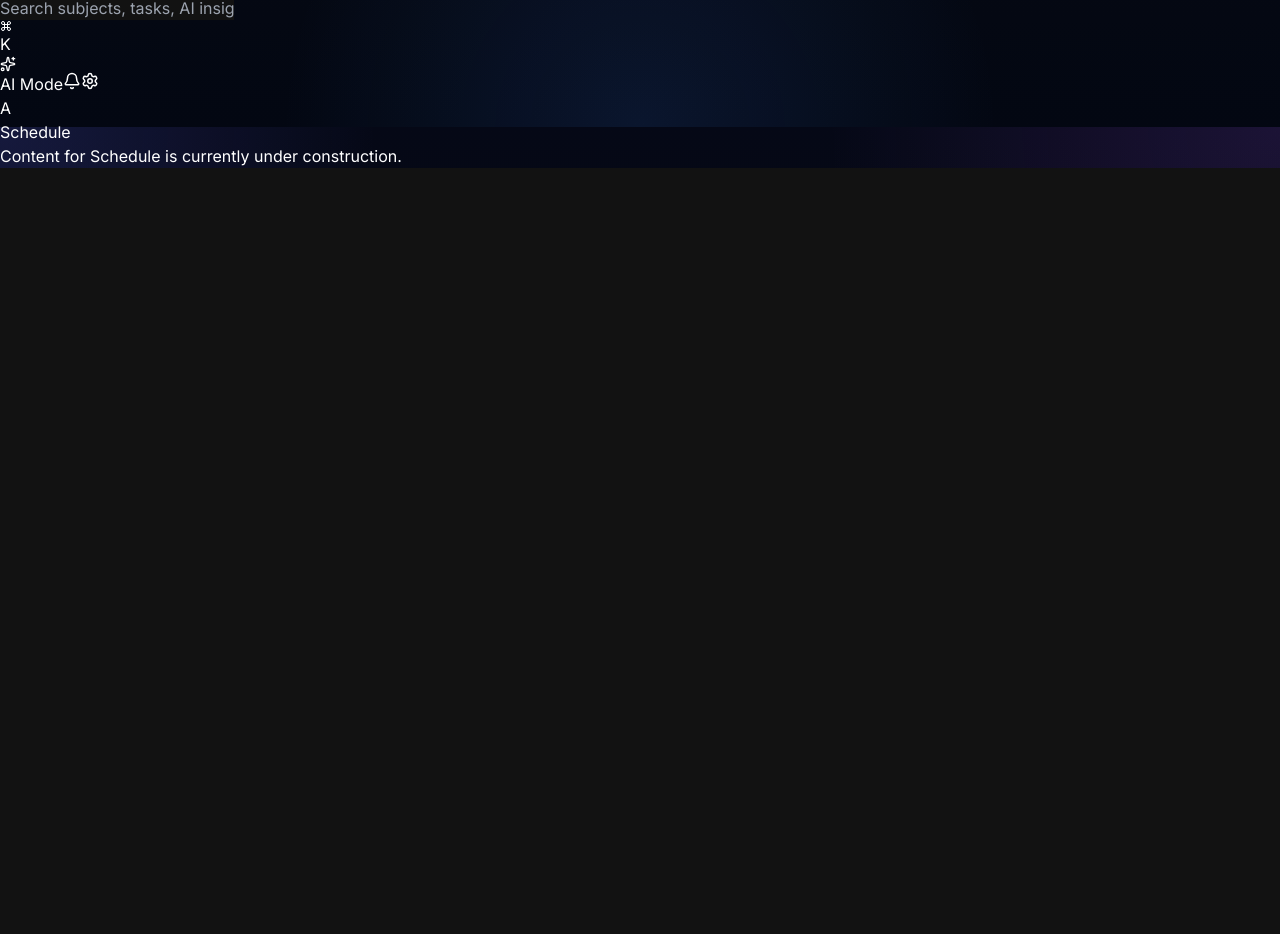
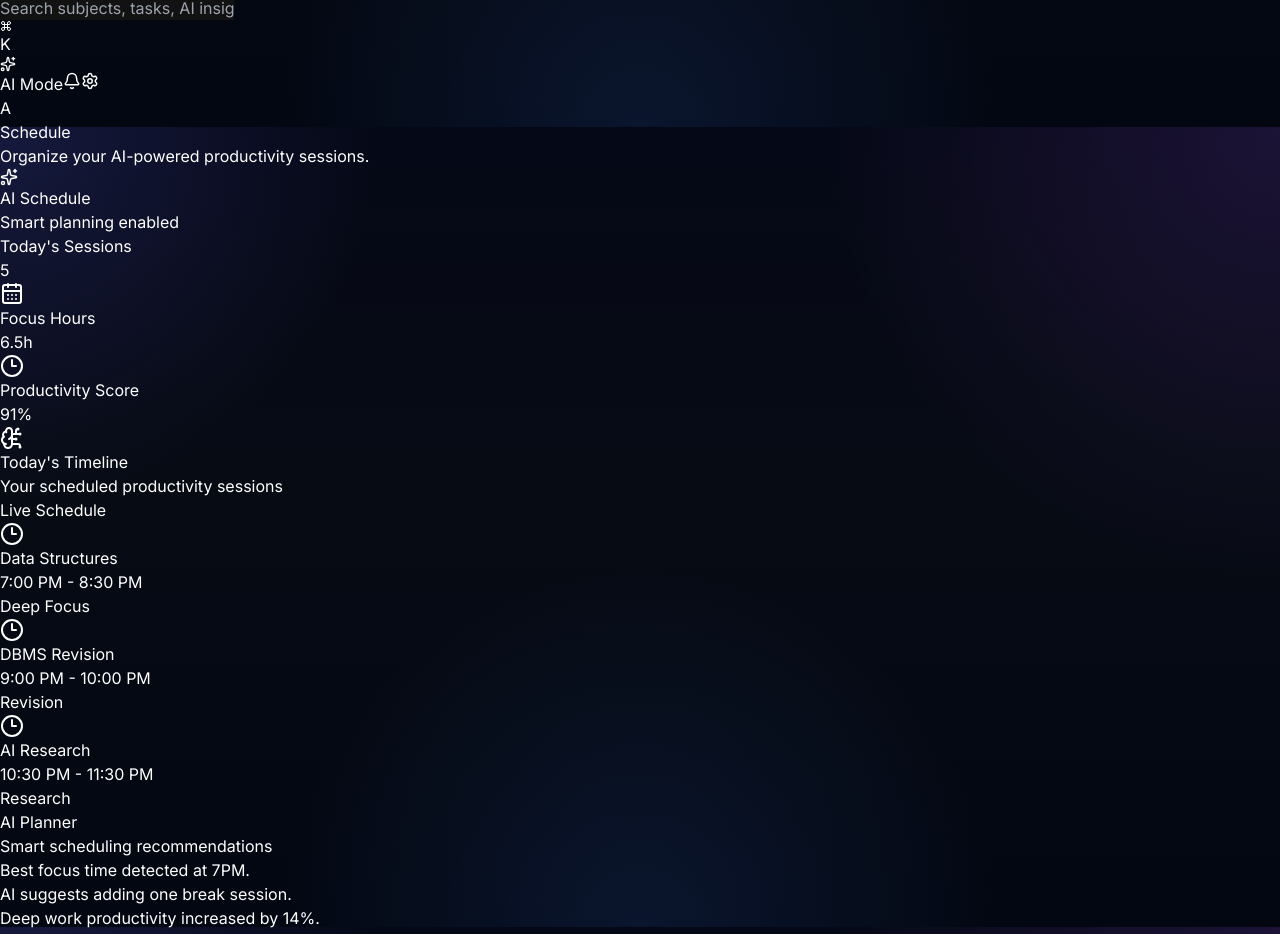
Before and after one commit to Aayushhh4518/Study-AI, a React (Vite) app in the folder test-project/frontend/: page /schedule in a window 1280 px wide. Shown: the part 673-1607 px from the top of the page. Before the commit the page ends 841 px from the top, so only its background shows below. Built offline with nearby package versions, Linux system fonts and the light colour scheme; sample sign-in values are in the browser's storage.

Commit message:
added schedule in the ui

```diff
--- a/test-project/frontend/src/App.jsx
+++ b/test-project/frontend/src/App.jsx
@@ -13,6 +13,7 @@ import Dashboard from "./pages/Dashboard";
 import FocusTimer from "./pages/FocusTimer";
 import Subjects from "./pages/Subjects";
 import Tasks from "./pages/Tasks";
+import Schedule from "./pages/Schedule";
 
 // Temporary placeholders for routing safety
 function PlaceholderPage({ title }) {
@@ -53,7 +54,7 @@ function App() {
 
           <Route
             path="schedule"
-            element={<PlaceholderPage title="Schedule" />}
+            element={<Schedule />}
           />
 
           <Route
--- a/test-project/frontend/src/pages/Schedule.jsx
+++ b/test-project/frontend/src/pages/Schedule.jsx
@@ -1,118 +1,350 @@
-import React, { useState } from 'react';
-import { motion } from 'framer-motion';
-import { Calendar as CalendarIcon, Plus, Trash2, Clock } from 'lucide-react';
-import { useData } from '../store/DataContext';
-import Modal from '../components/ui/Modal';
+import { motion } from "framer-motion";
+
+import {
+  BrainCircuit,
+  CalendarDays,
+  Clock3,
+  Sparkles,
+} from "lucide-react";
+
+import PremiumCard from "../components/ui/premium-card";
+
+const sessions = [
+  {
+    subject: "Data Structures",
+    time: "7:00 PM - 8:30 PM",
+    type: "Deep Focus",
+    color: "from-violet-500 to-indigo-500",
+  },
+  {
+    subject: "DBMS Revision",
+    time: "9:00 PM - 10:00 PM",
+    type: "Revision",
+    color: "from-pink-500 to-rose-500",
+  },
+  {
+    subject: "AI Research",
+    time: "10:30 PM - 11:30 PM",
+    type: "Research",
+    color: "from-cyan-500 to-blue-500",
+  },
+];
 
 export default function Schedule() {
-  const { data, addEvent, deleteEvent, searchQuery } = useData();
-  const [isModalOpen, setIsModalOpen] = useState(false);
-  const [newEvent, setNewEvent] = useState({ title: '', date: '', time: '' });
-
-  const filteredEvents = data.events.filter(e => e.title.toLowerCase().includes(searchQuery.toLowerCase()));
-
-  const handleAdd = (e) => {
-    e.preventDefault();
-    if (!newEvent.title.trim()) return;
-    addEvent(newEvent);
-    setNewEvent({ title: '', date: '', time: '' });
-    setIsModalOpen(false);
-  };
-
   return (
     <motion.div
-      initial={{ opacity: 0, y: 20 }}
+      initial={{ opacity: 0, y: 15 }}
       animate={{ opacity: 1, y: 0 }}
-      className="max-w-7xl mx-auto flex flex-col gap-8 pb-12"
+      transition={{ duration: 0.4 }}
+      className="space-y-8"
     >
-      <div className="flex flex-col sm:flex-row items-start sm:items-end justify-between gap-4">
+      {/* HEADER */}
+      <div className="flex items-center justify-between">
         <div>
-          <h1 className="text-3xl font-bold text-white mb-2">Schedule</h1>
-          <p className="text-slate-400">Plan your week and never miss a study session.</p>
+          <h1
+            className="
+              text-5xl
+              font-bold
+              tracking-tight
+              bg-gradient-to-r
+              from-white
+              via-violet-200
+              to-blue-200
+              bg-clip-text
+              text-transparent
+            "
+          >
+            Schedule
+          </h1>
+
+          <p className="text-zinc-400 mt-3 text-lg">
+            Organize your AI-powered productivity sessions.
+          </p>
         </div>
-        <button
-          onClick={() => setIsModalOpen(true)}
-          className="bg-indigo-600 text-white px-6 py-2.5 rounded-full font-medium flex items-center gap-2 shadow-lg shadow-indigo-500/25 hover:bg-indigo-500 transition-colors"
+
+        {/* AI BADGE */}
+        <div
+          className="
+            flex items-center gap-3
+            rounded-2xl
+            border border-white/10
+            bg-white/[0.04]
+            px-5 py-3
+            backdrop-blur-xl
+          "
         >
-          <Plus className="w-5 h-5" /> Add Event
-        </button>
+          <div
+            className="
+              h-10 w-10
+              rounded-xl
+              bg-gradient-to-br
+              from-violet-500
+              to-blue-500
+              flex items-center justify-center
+              shadow-[0_0_35px_rgba(99,102,241,0.35)]
+            "
+          >
+            <Sparkles size={18} />
+          </div>
+
+          <div>
+            <p className="text-sm font-medium text-white">
+              AI Schedule
+            </p>
+
+            <p className="text-xs text-zinc-400">
+              Smart planning enabled
+            </p>
+          </div>
+        </div>
       </div>
 
-      <div className="grid grid-cols-1 gap-4">
-        {filteredEvents.length === 0 ? (
-          <div className="bg-slate-800/40 backdrop-blur-xl border border-slate-700/50 p-8 rounded-3xl shadow-xl flex flex-col items-center justify-center min-h-[400px]">
-            <div className="p-4 rounded-full bg-slate-700/50 text-indigo-500 mb-4">
-              <CalendarIcon className="w-8 h-8" />
+      {/* TOP STATS */}
+      <div className="grid grid-cols-1 md:grid-cols-3 gap-6">
+        <PremiumCard className="p-6">
+          <div className="flex items-center justify-between">
+            <div>
+              <p className="text-zinc-400 text-sm">
+                Today's Sessions
+              </p>
+
+              <h2 className="text-4xl font-bold mt-2">
+                5
+              </h2>
             </div>
-            <h3 className="text-xl font-bold text-white mb-2">No upcoming events</h3>
-            <p className="text-slate-400 max-w-sm text-center">Your schedule is clear. Enjoy your time or add new sessions.</p>
+
+            <div
+              className="
+                h-14 w-14
+                rounded-2xl
+                bg-gradient-to-br
+                from-violet-500/20
+                to-blue-500/20
+                border border-white/10
+                flex items-center justify-center
+              "
+            >
+              <CalendarDays className="text-violet-300" />
+            </div>
           </div>
-        ) : (
-          filteredEvents.map((event) => (
-            <motion.div layout key={event.id} className="bg-slate-800/40 backdrop-blur-xl border border-slate-700/50 p-6 rounded-2xl shadow-lg flex items-center justify-between group">
-              <div className="flex items-center gap-4">
-                <div className="bg-indigo-500/10 text-indigo-500 p-3 rounded-xl">
-                  <CalendarIcon className="w-6 h-6" />
+        </PremiumCard>
+
+        <PremiumCard className="p-6">
+          <div className="flex items-center justify-between">
+            <div>
+              <p className="text-zinc-400 text-sm">
+                Focus Hours
+              </p>
+
+              <h2 className="text-4xl font-bold mt-2">
+                6.5h
+              </h2>
+            </div>
+
+            <div
+              className="
+                h-14 w-14
+                rounded-2xl
+                bg-gradient-to-br
+                from-cyan-500/20
+                to-blue-500/20
+                border border-white/10
+                flex items-center justify-center
+              "
+            >
+              <Clock3 className="text-cyan-300" />
+            </div>
+          </div>
+        </PremiumCard>
+
+        <PremiumCard className="p-6">
+          <div className="flex items-center justify-between">
+            <div>
+              <p className="text-zinc-400 text-sm">
+                Productivity Score
+              </p>
+
+              <h2 className="text-4xl font-bold mt-2">
+                91%
+              </h2>
+            </div>
+
+            <div
+              className="
+                h-14 w-14
+                rounded-2xl
+                bg-gradient-to-br
+                from-emerald-500/20
+                to-green-500/20
+                border border-white/10
+                flex items-center justify-center
+              "
+            >
+              <BrainCircuit className="text-emerald-300" />
+            </div>
+          </div>
+        </PremiumCard>
+      </div>
+
+      {/* MAIN GRID */}
+      <div className="grid grid-cols-1 xl:grid-cols-3 gap-6">
+        {/* TIMELINE */}
+        <PremiumCard
+          className="
+            xl:col-span-2
+            p-6
+          "
+        >
+          <div className="flex items-center justify-between mb-8">
+            <div>
+              <h3 className="text-2xl font-semibold">
+                Today's Timeline
+              </h3>
+
+              <p className="text-zinc-400 mt-1">
+                Your scheduled productivity sessions
+              </p>
+            </div>
+
+            <div
+              className="
+                px-4 py-2
+                rounded-xl
+                bg-violet-500/10
+                border border-violet-500/20
+                text-sm text-violet-300
+              "
+            >
+              Live Schedule
+            </div>
+          </div>
+
+          <div className="space-y-5">
+            {sessions.map((session) => (
+              <div
+                key={session.subject}
+                className="
+                  flex items-center gap-5
+                  rounded-3xl
+                  border border-white/10
+                  bg-white/[0.03]
+                  p-5
+                  transition-all
+                  duration-300
+                  hover:bg-white/[0.05]
+                  hover:border-white/20
+                "
+              >
+                {/* TIME */}
+                <div
+                  className={`
+                    h-16
+                    w-16
+                    rounded-2xl
+                    bg-gradient-to-br
+                    ${session.color}
+                    flex items-center justify-center
+                    shadow-[0_0_30px_rgba(99,102,241,0.25)]
+                  `}
+                >
+                  <Clock3 size={24} />
                 </div>
-                <div>
-                  <h3 className="font-bold text-white mb-1">{event.title}</h3>
-                  <div className="flex items-center gap-4 text-sm text-slate-400">
-                    <span className="flex items-center gap-1"><CalendarIcon className="w-3 h-3"/> {event.date}</span>
-                    <span className="flex items-center gap-1"><Clock className="w-3 h-3"/> {event.time}</span>
-                  </div>
+
+                {/* INFO */}
+                <div className="flex-1">
+                  <h4 className="text-xl font-semibold">
+                    {session.subject}
+                  </h4>
+
+                  <p className="text-zinc-400 mt-1">
+                    {session.time}
+                  </p>
+                </div>
+
+                {/* TYPE */}
+                <div
+                  className={`
+                    px-4 py-2
+                    rounded-xl
+                    bg-gradient-to-r
+                    ${session.color}
+                    text-sm
+                    font-medium
+                  `}
+                >
+                  {session.type}
                 </div>
               </div>
-              <button
-                onClick={() => deleteEvent(event.id)}
-                className="p-2 text-slate-500 hover:text-rose-500 transition-all rounded-lg hover:bg-slate-700"
-              >
-                <Trash2 className="w-5 h-5" />
-              </button>
-            </motion.div>
-          ))
-        )}
-      </div>
+            ))}
+          </div>
+        </PremiumCard>
 
-      <Modal isOpen={isModalOpen} onClose={() => setIsModalOpen(false)} title="Add New Event">
-        <form onSubmit={handleAdd} className="flex flex-col gap-4">
-          <div className="flex flex-col gap-1.5">
-            <label className="text-sm text-slate-300">Event Title</label>
-            <input
-              type="text"
-              required
-              value={newEvent.title}
-              onChange={e => setNewEvent({...newEvent, title: e.target.value})}
-              className="bg-slate-900 border border-slate-700 rounded-xl px-4 py-2.5 text-white focus:outline-none focus:border-indigo-500 transition-colors"
-              placeholder="E.g., Group Study Session"
+        {/* AI PLANNER */}
+        <PremiumCard className="p-6">
+          <div className="flex items-center justify-between mb-6">
+            <div>
+              <h3 className="text-2xl font-semibold">
+                AI Planner
+              </h3>
+
+              <p className="text-zinc-400 mt-1">
+                Smart scheduling recommendations
+              </p>
+            </div>
+
+            <div
+              className="
+                h-12 w-12
+                rounded-2xl
+                bg-gradient-to-br
+                from-cyan-500
+                to-blue-500
+                shadow-[0_0_35px_rgba(59,130,246,0.35)]
+              "
             />
           </div>
-          <div className="grid grid-cols-2 gap-4">
-            <div className="flex flex-col gap-1.5">
-              <label className="text-sm text-slate-300">Date</label>
-              <input
-                type="date"
-                required
-                value={newEvent.date}
-                onChange={e => setNewEvent({...newEvent, date: e.target.value})}
-                className="bg-slate-900 border border-slate-700 rounded-xl px-4 py-2.5 text-white focus:outline-none focus:border-indigo-500 transition-colors"
-              />
-            </div>
-            <div className="flex flex-col gap-1.5">
-              <label className="text-sm text-slate-300">Time</label>
-              <input
-                type="time"
-                required
-                value={newEvent.time}
-                onChange={e => setNewEvent({...newEvent, time: e.target.value})}
-                className="bg-slate-900 border border-slate-700 rounded-xl px-4 py-2.5 text-white focus:outline-none focus:border-indigo-500 transition-colors"
-              />
-            </div>
+
+          <div className="space-y-4">
+            {[
+              "Best focus time detected at 7PM.",
+              "AI suggests adding one break session.",
+              "Deep work productivity increased by 14%.",
+            ].map((tip) => (
+              <div
+                key={tip}
+                className="
+                  rounded-2xl
+                  bg-white/[0.04]
+                  border border-white/10
+                  p-4
+                "
+              >
+                <p className="text-sm text-zinc-300">
+                  {tip}
+                </p>
+              </div>
+            ))}
           </div>
-          <button type="submit" className="mt-4 bg-indigo-600 text-white py-2.5 rounded-xl font-medium hover:bg-indigo-500 transition-colors">
-            Save Event
+
+          <button
+            className="
+              mt-6
+              w-full
+              rounded-2xl
+              bg-gradient-to-r
+              from-violet-500
+              to-blue-500
+              py-4
+              font-semibold
+              transition-all
+              hover:scale-[1.02]
+              hover:shadow-[0_0_35px_rgba(99,102,241,0.35)]
+            "
+          >
+            Optimize Schedule
           </button>
-        </form>
-      </Modal>
+        </PremiumCard>
+      </div>
     </motion.div>
   );
 }
```
Also changed, not shown: test-project/frontend/src/components/analytics/analytics-chart.jsx (added, +120 -0 lines), test-project/frontend/src/pages/Analytics.jsx (+74 -22 lines).
